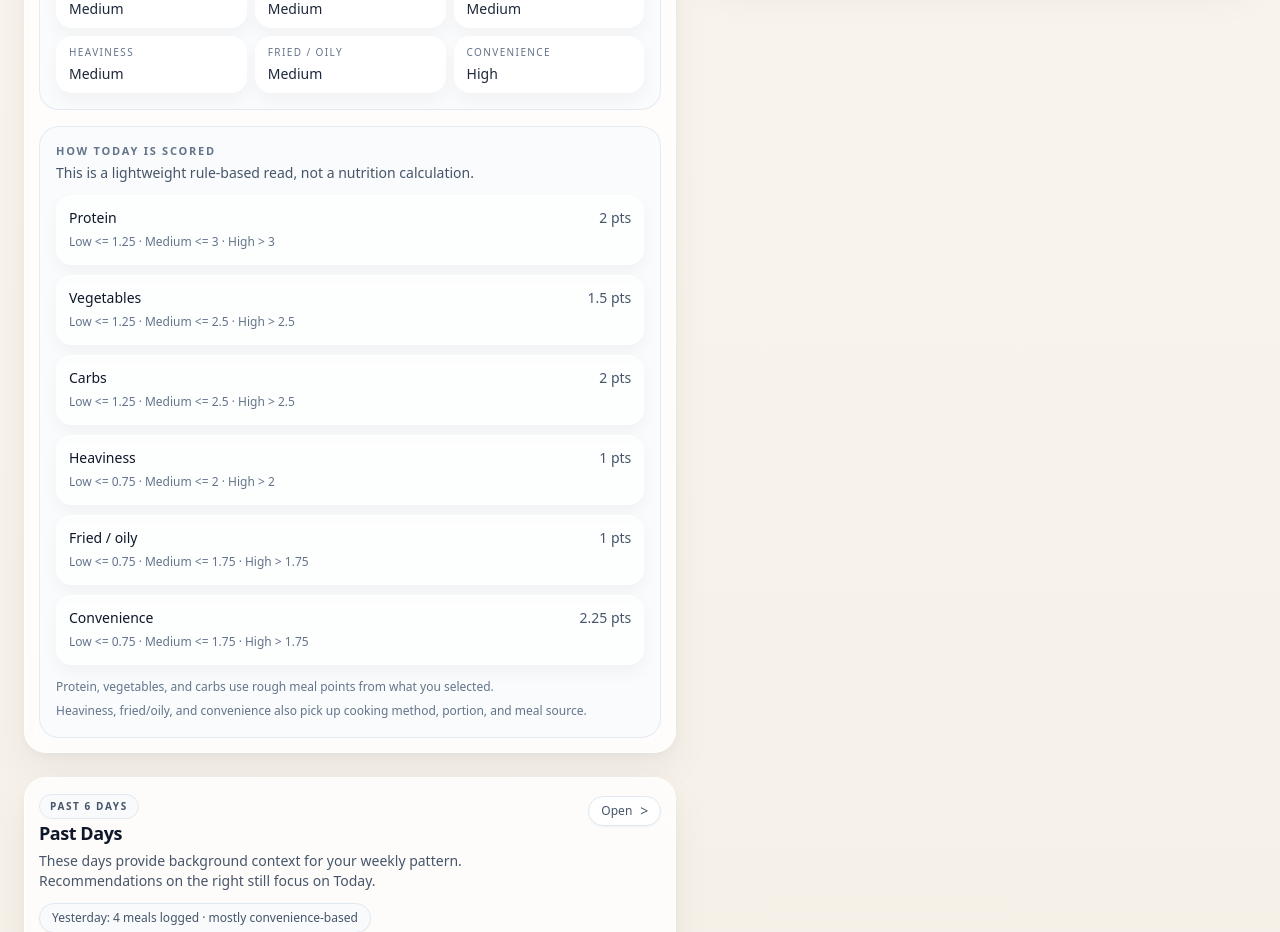
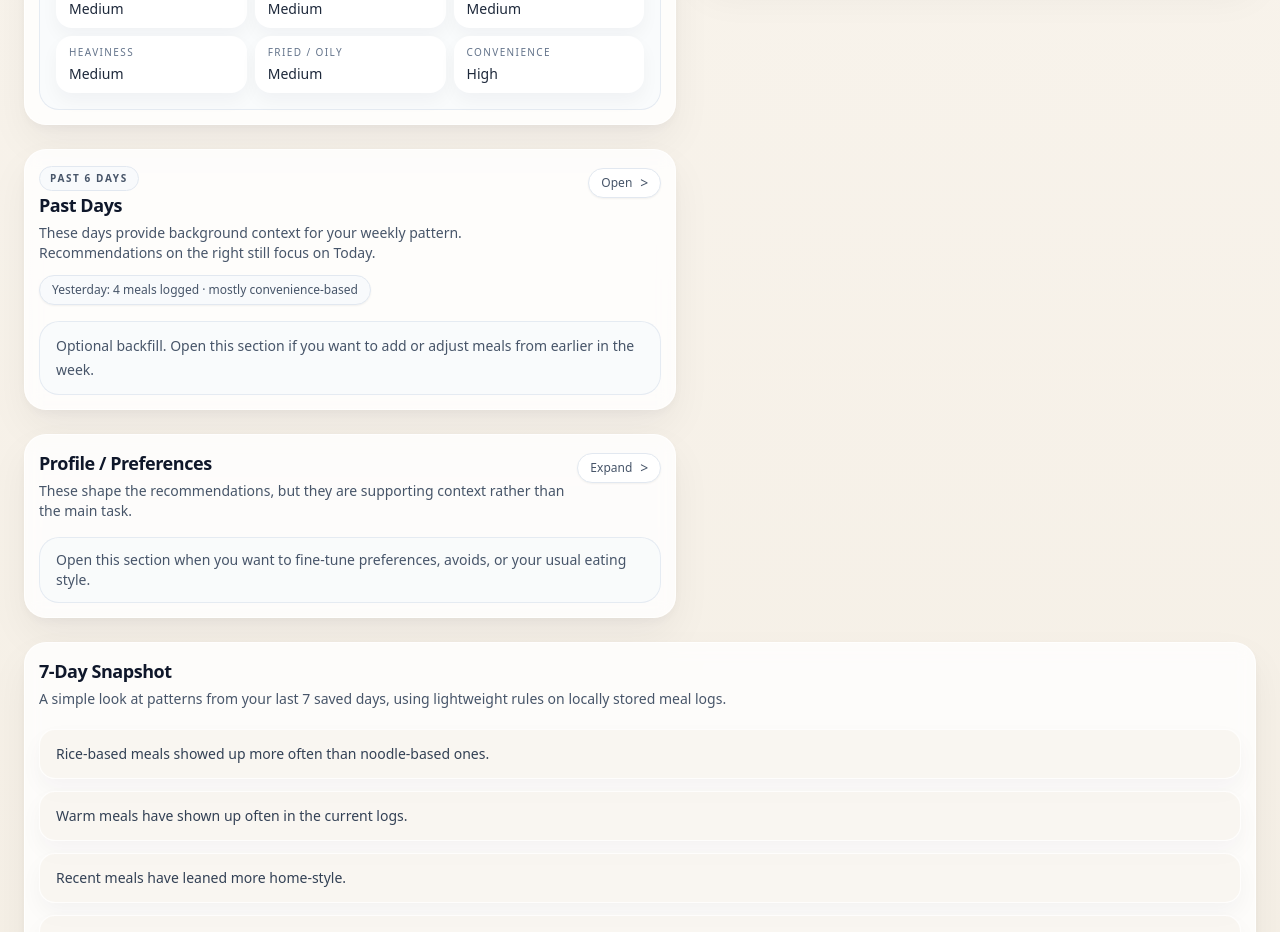
Before and after one commit to HuiYingChung/next-bite, a React (Vite) app: page / in a window 1280 px wide. Shown: the part 1280-2212 px from the top of the page. Built offline with nearby package versions, Linux system fonts and the light colour scheme.

Commit message:
Add allergy tags and simplify today signals

```diff
--- a/src/App.tsx
+++ b/src/App.tsx
@@ -15,7 +15,7 @@ import {
   snackOptionGroups,
   STORAGE_KEY,
 } from "./data";
-import { buildWeeklySnapshot, isMealLogged, mealSummaryChips, scoreRecommendations, summarizeTodayIntake, todaySignalThresholds } from "./logic";
+import { buildWeeklySnapshot, isMealLogged, mealSummaryChips, scoreRecommendations, summarizeTodayIntake } from "./logic";
 import type { ActivityLevel, AppState, DayHistory, FeelToday, HeightUnit, Locale, MealArrayField, MealEntry, MealName, MealSelectField, Profile, WeightUnit } from "./types";
 
 const LOCALE_KEY = "next-bite-locale";
@@ -38,13 +38,6 @@ const localeText = {
     noMealsToday: "No meals logged yet for Today. Start with one meal and NextBite will turn that into something useful.",
     todaySignals: "Today signals",
     todaySignalsHelp: "A quick look at what the recommendation engine is picking up from today's log.",
-    todayScoring: "How Today is scored",
-    todayScoringHelp: "This is a lightweight rule-based read, not a nutrition calculation.",
-    scoringUnitMeals: "Protein, vegetables, and carbs use rough meal points from what you selected.",
-    scoringUnitStyles: "Heaviness, fried/oily, and convenience also pick up cooking method, portion, and meal source.",
-    scoringLow: "Low",
-    scoringMedium: "Medium",
-    scoringHigh: "High",
     past6Days: "Past 6 Days",
     pastDays: "Past Days",
     pastIntro: "These days provide background context for your weekly pattern. Recommendations on the right still focus on Today.",
@@ -121,13 +114,6 @@ const localeText = {
     noMealsToday: "今天還沒有任何紀錄。先從一餐開始，NextBite 就能給你有用的下一餐建議。",
     todaySignals: "今日訊號",
     todaySignalsHelp: "快速看看推薦引擎從今天紀錄中讀到了什麼。",
-    todayScoring: "今天怎麼計分",
-    todayScoringHelp: "這是輕量的規則判讀，不是精準的營養計算。",
-    scoringUnitMeals: "蛋白質、蔬菜和碳水會根據你選的食物，用粗略的餐點分數來計算。",
-    scoringUnitStyles: "厚重感、油炸/油膩、便利度也會吃到烹調方式、份量和來源。",
-    scoringLow: "低",
-    scoringMedium: "中",
-    scoringHigh: "高",
     past6Days: "過去 6 天",
     pastDays: "過去幾天",
     pastIntro: "這些紀錄提供一週飲食模式的背景，右邊推薦仍然以今天為主。",
@@ -617,41 +603,6 @@ function App() {
     </div>
   );
 
-  const formatThreshold = (value: number) => Number.isInteger(value) ? String(value) : value.toFixed(2).replace(/\.00$/, "").replace(/(\.\d)0$/, "$1");
-
-  const todayScoringRows = [
-    { label: signalLabels.protein, value: todaySummary.proteinCount, thresholds: todaySignalThresholds.protein },
-    { label: signalLabels.vegetables, value: todaySummary.vegetableCount, thresholds: todaySignalThresholds.vegetables },
-    { label: signalLabels.carbs, value: todaySummary.carbCount, thresholds: todaySignalThresholds.carbs },
-    { label: signalLabels.heaviness, value: todaySummary.heavyMeals, thresholds: todaySignalThresholds.heaviness },
-    { label: signalLabels.friedOily, value: todaySummary.friedMeals, thresholds: todaySignalThresholds.friedOily },
-    { label: signalLabels.convenience, value: todaySummary.convenienceMeals, thresholds: todaySignalThresholds.convenience },
-  ];
-
-  const renderTodayScoringGuide = () => (
-    <div className="subtle-card mt-4 p-4">
-      <div className={`text-[11px] font-semibold text-slate-500 ${locale === "en" ? "uppercase tracking-[0.16em]" : "tracking-[0.08em]"}`}>{t.todayScoring}</div>
-      <p className="mt-1 text-sm text-slate-600">{t.todayScoringHelp}</p>
-      <div className="mt-3 space-y-2.5">
-        {todayScoringRows.map((row) => (
-          <div key={row.label} className="rounded-2xl border border-white/80 bg-white/75 px-3 py-3 text-sm text-slate-700 shadow-[0_8px_18px_rgba(15,23,42,0.04)]">
-            <div className="flex items-center justify-between gap-3">
-              <div className="font-medium text-slate-900">{row.label}</div>
-              <div className="text-slate-600">{formatThreshold(row.value)} pts</div>
-            </div>
-            <div className="mt-1 text-xs leading-5 text-slate-500">
-              {`${t.scoringLow} <= ${formatThreshold(row.thresholds.lowMax)} · ${t.scoringMedium} <= ${formatThreshold(row.thresholds.mediumMax)} · ${t.scoringHigh} > ${formatThreshold(row.thresholds.mediumMax)}`}
-            </div>
-          </div>
-        ))}
-      </div>
-      <div className="mt-3 space-y-1 text-xs leading-5 text-slate-500">
-        <div>{t.scoringUnitMeals}</div>
-        <div>{t.scoringUnitStyles}</div>
-      </div>
-    </div>
-  );
-
   const renderEmptyState = (title: string, description: string, helper?: string) => (
     <div className="mb-4 overflow-hidden rounded-[24px] border border-dashed border-slate-300 bg-[linear-gradient(135deg,rgba(248,244,238,0.96),rgba(239,246,241,0.88))] p-4 text-sm text-slate-600 shadow-[0_14px_28px_rgba(15,23,42,0.04)] sm:mb-5 sm:rounded-[26px]">
       <div className="flex items-start gap-3">
@@ -846,7 +797,6 @@ function App() {
 
               {renderMealEditor(todayDay, openTodayMeal, setOpenTodayMeal)}
               {renderSignals(todaySignals, t.todaySignals, t.todaySignalsHelp)}
-              {renderTodayScoringGuide()}
             </div>
 
             <div className="panel">
--- a/src/data.ts
+++ b/src/data.ts
@@ -36,6 +36,11 @@ export const preferenceTags = [
 export const avoidTags = [
   "Fried food",
   "Dairy",
+  "Peanuts",
+  "Tree nuts",
+  "Sesame",
+  "Soy",
+  "Wheat / gluten",
   "Beef",
   "Pork",
   "Lamb",
@@ -1030,30 +1035,30 @@ export const recommendationDataset: Recommendation[] = [
   {
     id: "beef-tomato-rice-bowl",
     title: "Beef and Tomato Rice Bowl",
-    tags: ["chinese-style", "rice-based", "warm", "comfort", "bowl"],
-    proteinLevel: "medium",
-    vegetableLevel: "medium",
-    carbLevel: "medium",
-    heaviness: "medium",
-    convenience: "medium",
-    worksFor: ["home-cooked"],
+    tags: ["chinese-style", "rice-based", "warm", "comfort", "bowl", "home-style", "everyday", "convenient", "takeout"],
+    proteinLevel: "medium",
+    vegetableLevel: "medium",
+    carbLevel: "medium",
+    heaviness: "medium",
+    convenience: "high",
+    worksFor: ["home-cooked", "takeout"],
     mealType: "preference",
     avoidTags: ["beef"],
-    description: "A familiar home-style bowl with a practical mix of protein, tomato, and rice.",
+    description: "A familiar home-style bowl with a practical mix of protein, tomato, and rice that also fits a realistic takeout or everyday dinner scenario.",
   },
   {
     id: "taiwanese-minced-pork-rice-light",
     title: "Taiwanese Minced Pork Rice Light Version",
-    tags: ["taiwanese-style", "rice-based", "comfort", "warm", "bowl", "home-style", "everyday", "takeout"],
-    proteinLevel: "medium",
-    vegetableLevel: "low",
-    carbLevel: "medium",
-    heaviness: "medium",
-    convenience: "medium",
+    tags: ["taiwanese-style", "rice-based", "comfort", "warm", "bowl", "home-style", "everyday", "takeout", "convenient"],
+    proteinLevel: "medium",
+    vegetableLevel: "medium",
+    carbLevel: "medium",
+    heaviness: "medium",
+    convenience: "high",
     worksFor: ["home-cooked", "takeout"],
     mealType: "preference",
     avoidTags: ["pork"],
-    description: "A lighter version of a familiar rice bowl that still feels satisfying and recognizable.",
+    description: "A lighter, practical version of a familiar Taiwanese rice bowl that still feels recognizable and easy to reach for.",
   },
   {
     id: "japanese-curry-light-set",
@@ -1881,6 +1886,34 @@ export const recommendationDataset: Recommendation[] = [
     avoidTags: [],
     description: "A plant-forward bowl that feels grounded and realistic when you want more vegetables and a lighter profile.",
   },
+  {
+    id: "bitter-melon-egg-rice-plate",
+    title: "Bitter Melon and Egg Rice Plate",
+    tags: ["chinese-style", "warm", "home-style", "plate", "vegetable-forward", "simple"],
+    proteinLevel: "medium",
+    vegetableLevel: "high",
+    carbLevel: "medium",
+    heaviness: "light",
+    convenience: "medium",
+    worksFor: ["home-cooked", "takeout"],
+    mealType: "recovery",
+    avoidTags: ["egg", "bitter melon"],
+    description: "A home-style bitter melon and egg plate that adds vegetables while staying simple and familiar.",
+  },
+  {
+    id: "black-bean-chicken-bitter-melon",
+    title: "Black Bean Chicken with Bitter Melon",
+    tags: ["chinese-style", "warm", "home-style", "plate", "vegetable-forward", "comfort"],
+    proteinLevel: "high",
+    vegetableLevel: "high",
+    carbLevel: "low",
+    heaviness: "medium",
+    convenience: "medium",
+    worksFor: ["home-cooked", "takeout"],
+    mealType: "preference",
+    avoidTags: ["bitter melon"],
+    description: "A savory bitter melon dish with chicken that gives this avoid tag a real home-style Chinese meal to filter against.",
+  },
   ];
 
 export const seededState: AppState = createSeededState();
--- a/src/logic.ts
+++ b/src/logic.ts
@@ -24,6 +24,11 @@ const avoidKeywordMap: Record<string, string[]> = {
   Caffeine: ["coffee", "iced coffee", "green tea", "black tea", "milk tea", "energy drink"],
   "Alcohol drinks": ["beer", "wine", "cocktail", "alcohol"],
   Beef: ["beef"],
+  Peanuts: ["peanut", "satay"],
+  "Tree nuts": ["almond", "walnut", "cashew", "pecan", "pesto"],
+  Sesame: ["sesame", "tahini"],
+  Soy: ["soy", "tofu", "tempeh", "edamame", "miso"],
+  "Wheat / gluten": ["bread", "noodle", "pasta", "wrap", "tortilla", "bagel", "toast", "crackers", "bao", "bun", "dumpling", "quesadilla", "sub"],
   Pork: ["pork", "ham", "bacon"],
   Lamb: ["lamb"],
   "Organ meats": ["organ", "liver", "tripe"],
```
